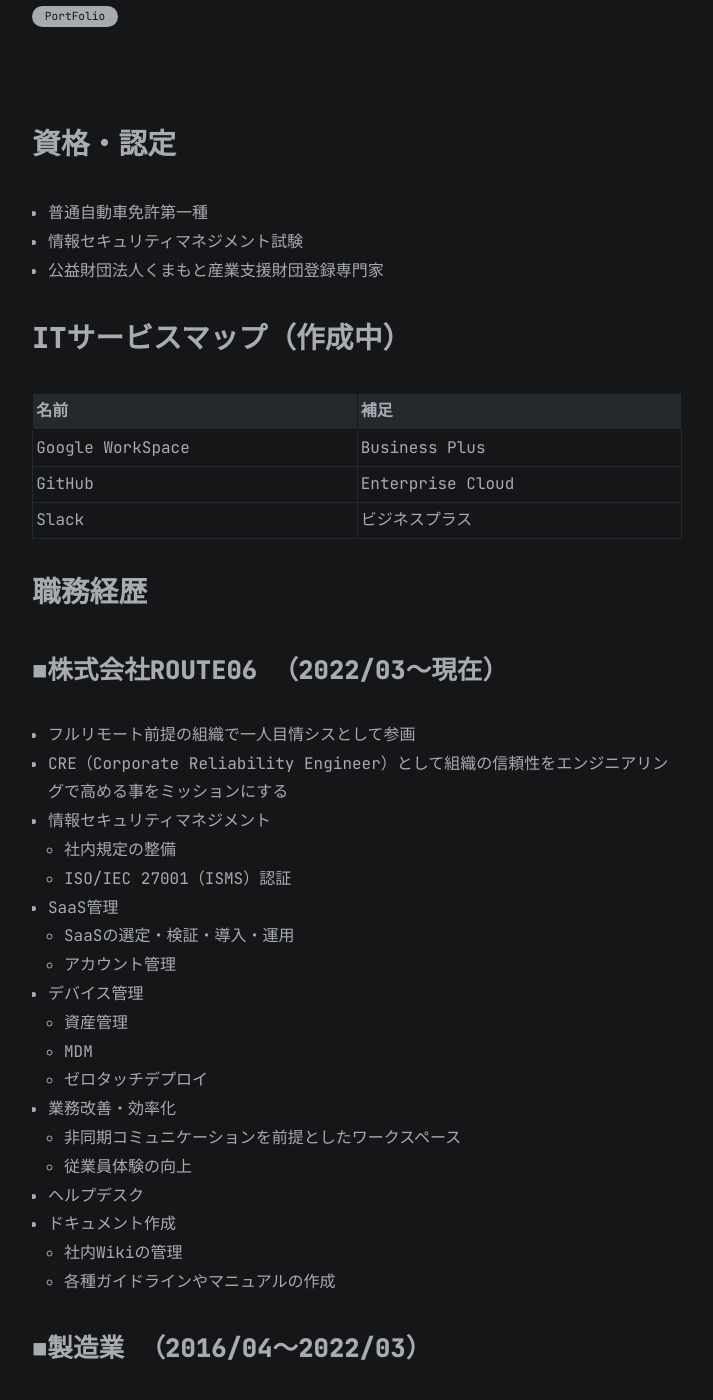
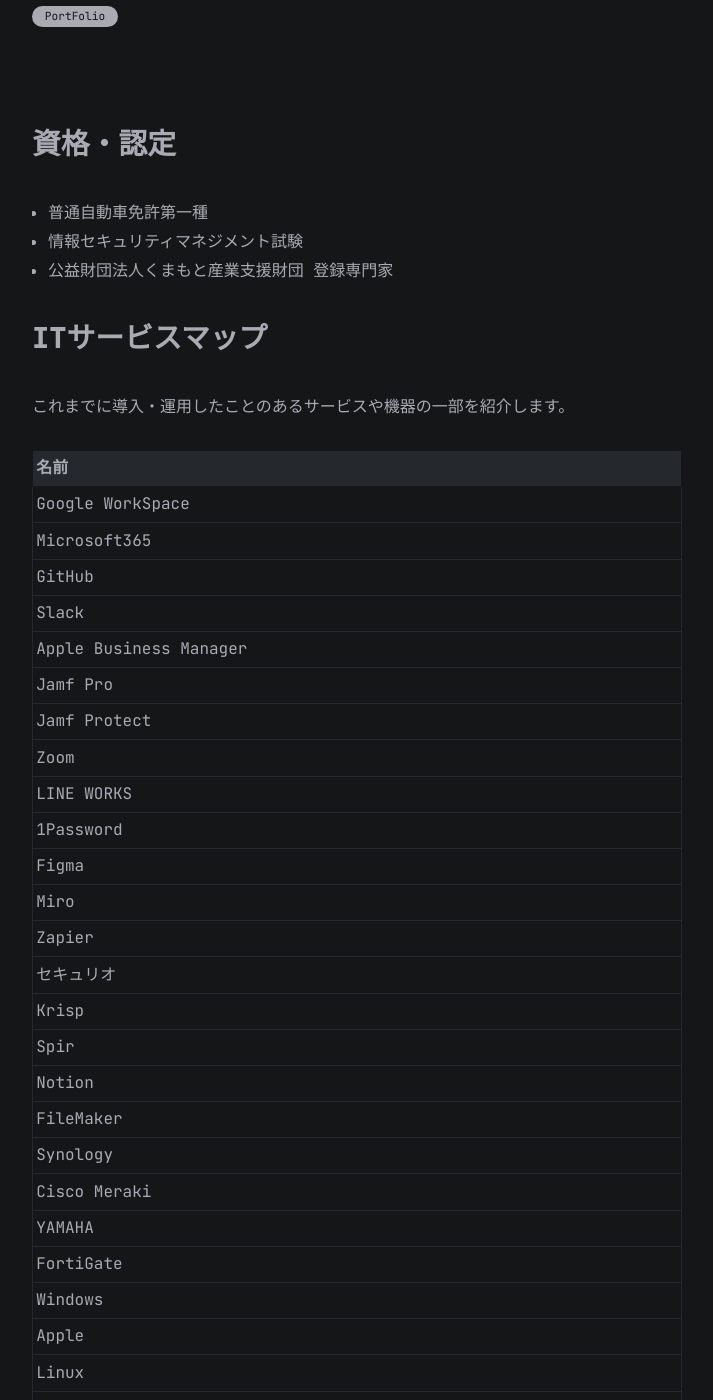
Before and after one commit to kaze3desu/kaze3desu.github.io, a Jekyll site: the page built from all_collections/_posts/2023-04-08-PortFolio.md, in a window 1280 px wide and 1400 px high, scrolled down 265 px. Shown: the whole window, without its empty margins (283-996 px from the left). Built offline with Jekyll 4.4.1, drawn with Linux system fonts in a browser that asks for light colours.

Commit message:
update IT Service

```diff
--- a/all_collections/_posts/2023-04-08-PortFolio.md
+++ b/all_collections/_posts/2023-04-08-PortFolio.md
@@ -6,17 +6,43 @@
 ---
 
 ## 資格・認定
+
 - 普通自動車免許第一種
 - 情報セキュリティマネジメント試験
-- 公益財団法人くまもと産業支援財団登録専門家
+- 公益財団法人くまもと産業支援財団 登録専門家
 
-## ITサービスマップ（作成中）
+## ITサービスマップ
 
-| 名前 | 補足 |
-| :--- | :--- |
-| Google WorkSpace | Business Plus |
-| GitHub | Enterprise Cloud |
-| Slack | ビジネスプラス |
+これまでに導入・運用したことのあるサービスや機器の一部を紹介します。
+
+| 名前 |
+| :--- |
+| Google WorkSpace |
+| Microsoft365 |
+| GitHub |
+| Slack |
+| Apple Business Manager |
+| Jamf Pro |
+| Jamf Protect |
+| Zoom |
+| LINE WORKS |
+| 1Password |
+| Figma |
+| Miro |
+| Zapier |
+| セキュリオ |
+| Krisp |
+| Spir |
+| Notion |
+| FileMaker |
+| Synology |
+| Cisco Meraki |
+| YAMAHA |
+| FortiGate |
+| Windows |
+| Apple |
+| Linux |
+| etc... |
 
 ## 職務経歴
 
```
